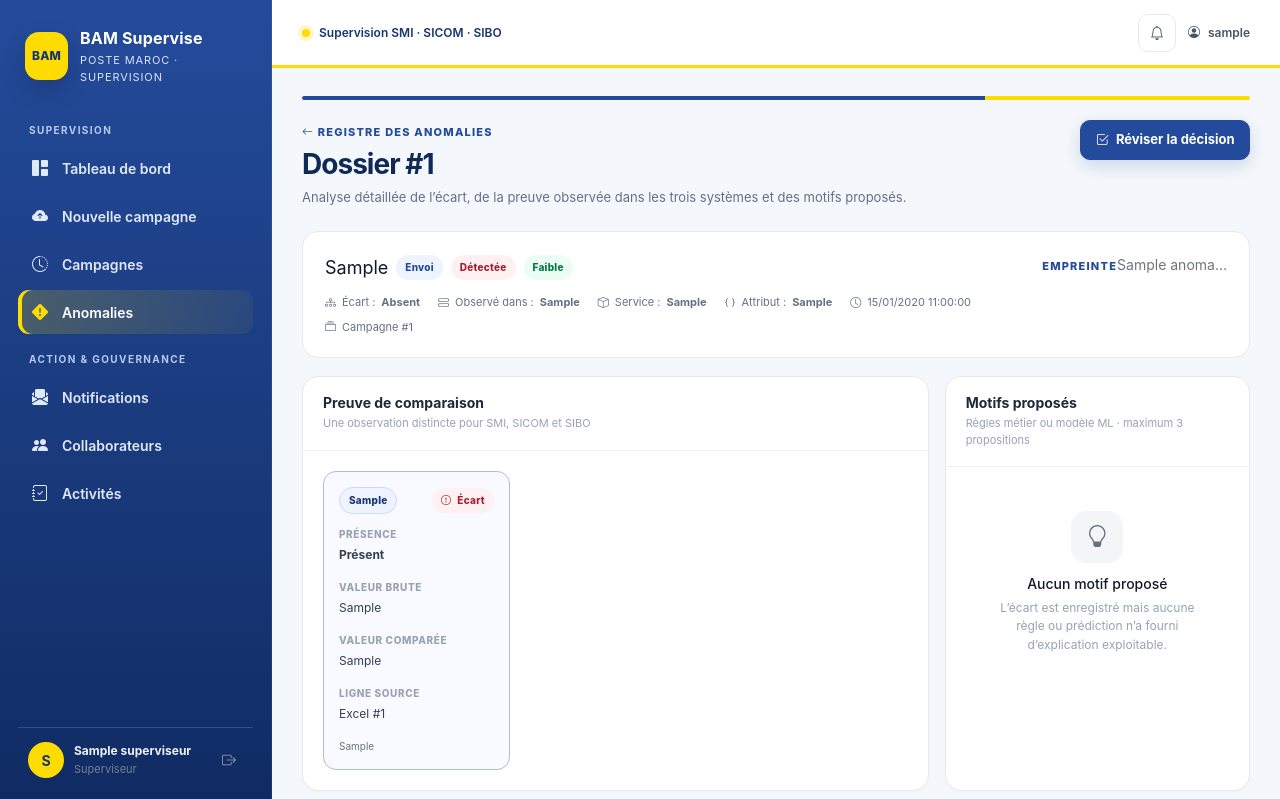
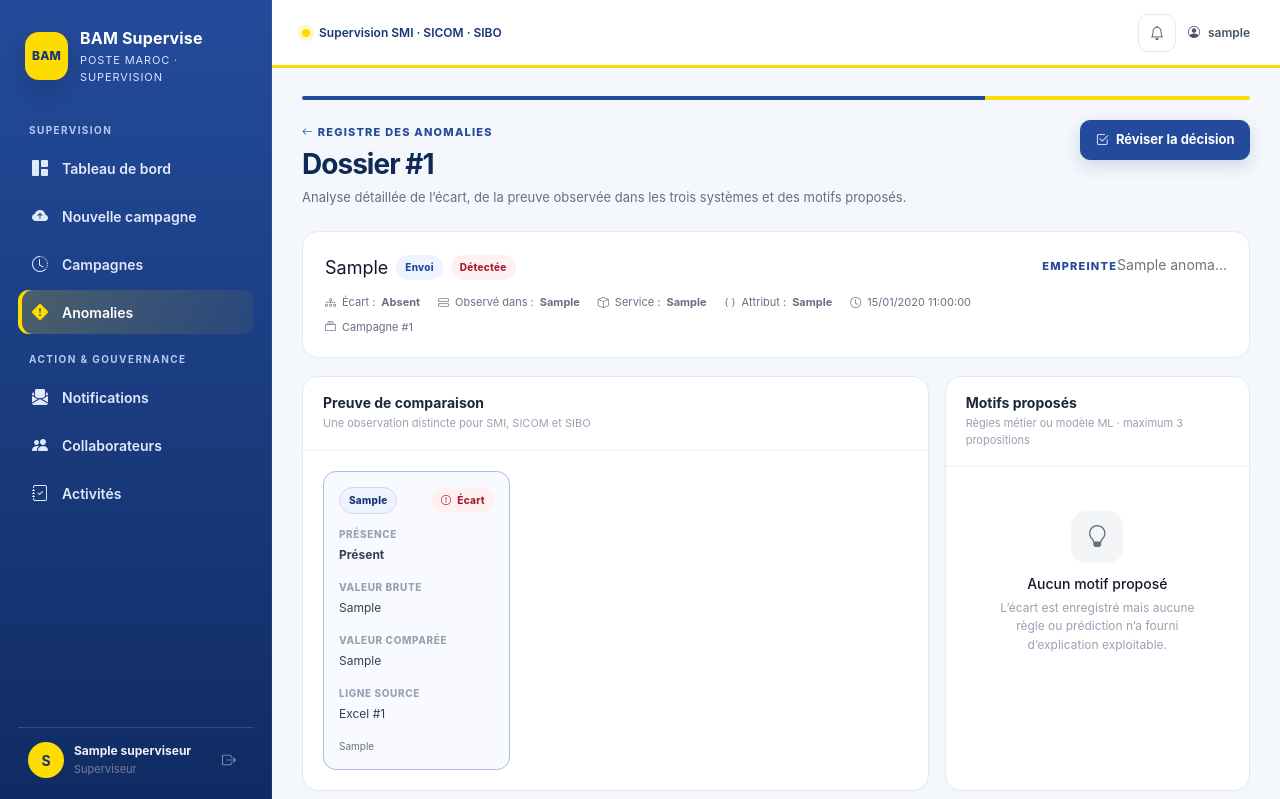
Before and after one commit to mohamedsamibouanani-cmyk/BAM-supervise, a Django app: page /anomalies/1/ in a window 1280 px wide. Shown: the top 799 px of the page. Run offline with Django 5.2, Linux system fonts and the light colour scheme; a user stored in the database is signed in; tables that the repository leaves empty hold one stand-in row (values such as "Sample post"); data that the repository does not hold is empty; some libraries are stand-ins or nearby versions.

Commit message:
fix(anomalies): remove unsupported severity from detail

```diff
--- a/supervision/templates/supervision/anomaly_detail.html
+++ b/supervision/templates/supervision/anomaly_detail.html
@@ -18,7 +18,6 @@
       <span class="code" style="font-size:18px">{{ anomaly.code_envoi }}</span>
       <span class="level-badge level-{{ anomaly.niveau }}">{{ anomaly.get_niveau_display }}</span>
       <span class="status-badge status-{{ anomaly.statut }}">{{ anomaly.get_statut_display }}</span>
-      <span class="severity-badge severity-{{ anomaly.gravite }}">{{ anomaly.get_gravite_display }}</span>
     </div>
     <div class="detail-meta">
       <span><i class="bi bi-diagram-3"></i> Écart : <strong>{{ anomaly.get_type_ecart_display }}</strong></span>
```
